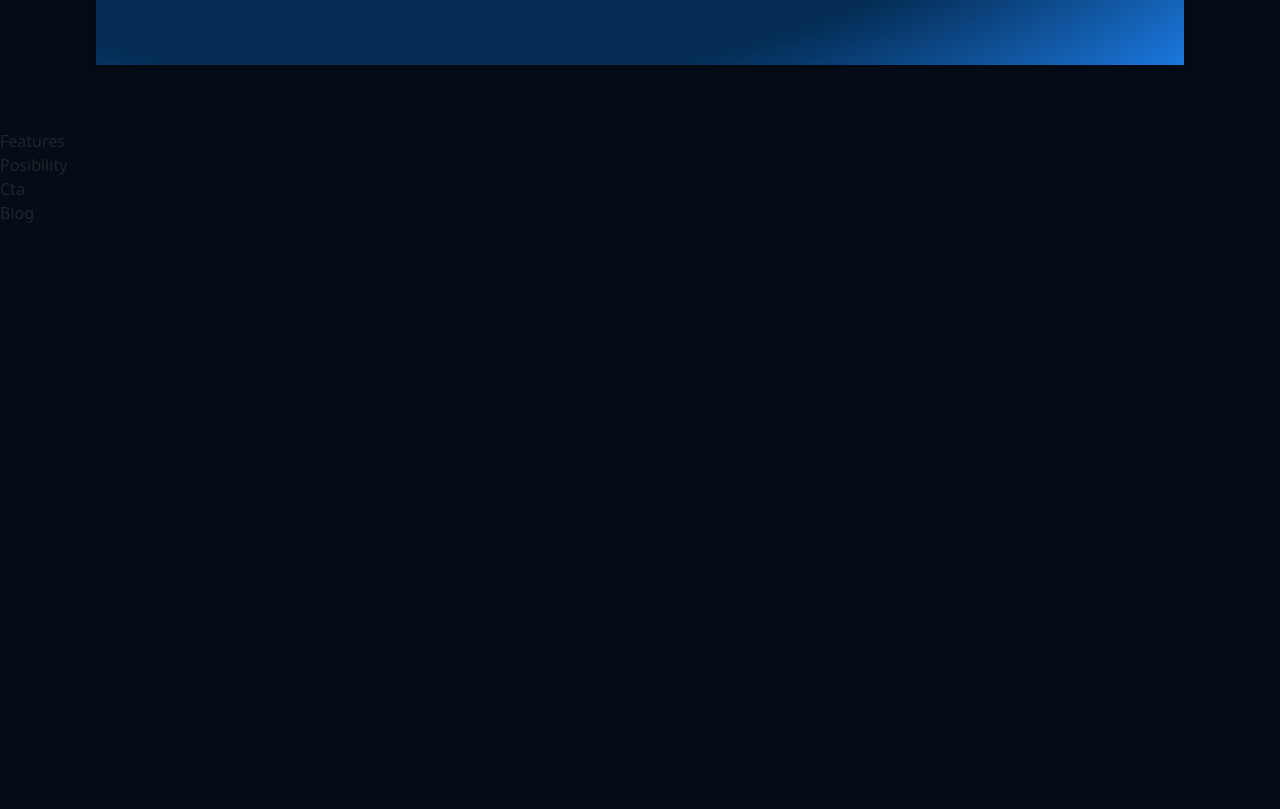
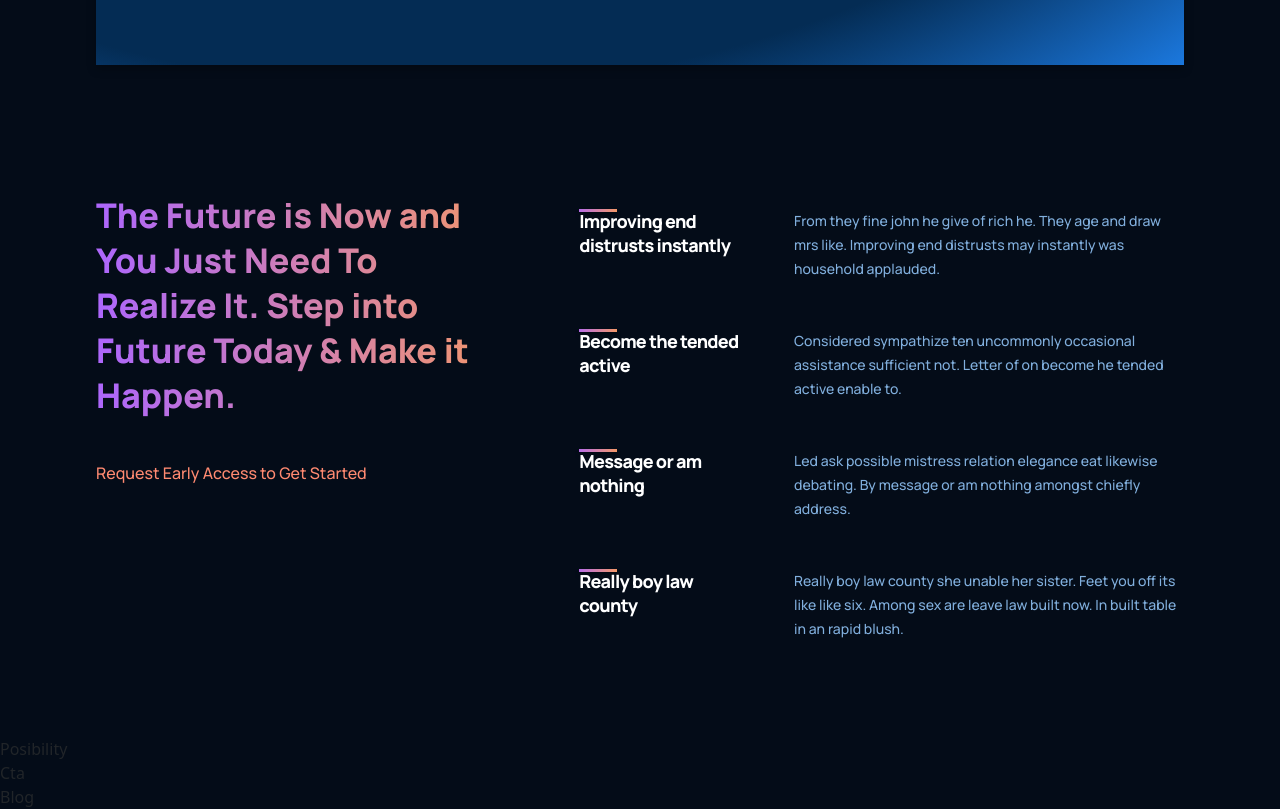
Before and after one commit to JimeMatthies/ProjectModern-Ui-Ux-GPT3, a React app: page / in a window 1280 px wide. Shown: the part 1628-2437 px from the top of the page. Before the commit the page ends 1853 px from the top, so only its background shows below. Built offline with nearby package versions, Linux system fonts and the light colour scheme.

Commit message:
Features JM

```diff
--- a/src/components/Features.jsx
+++ b/src/components/Features.jsx
@@ -1,10 +1,42 @@
 import React from "react";
 import "../styles/Features.css"
+import Feature from "./Feature"
+
+const featuresData = [
+    {
+        title:"Improving end distrusts instantly",
+        text:"From they fine john he give of rich he. They age and draw mrs like. Improving end distrusts may instantly was household applauded."
+    },
+    {
+        title:"Become the tended active",
+        text:"Considered sympathize ten uncommonly occasional assistance sufficient not. Letter of on become he tended active enable to."
+    },
+    {
+        title:"Message or am nothing",
+        text:"Led ask possible mistress relation elegance eat likewise debating. By message or am nothing amongst chiefly address."
+    },
+    {
+        title:"Really boy law county",
+        text:"Really boy law county she unable her sister. Feet you off its like like six. Among sex are leave law built now. In built table in an rapid blush."
+    }
+]
 
 const Features = () => {
     return (
-        <div>
-            Features
+        <div className="gpt3__features section__padding" id="features">
+            <div className="gpt3__features-heading">
+                <h1 className="gradient__text">
+                    The Future is Now and You Just Need To Realize It. Step into Future Today & Make it Happen.
+                </h1>
+                <p>
+                    Request Early Access to Get Started
+                </p>
+            </div>
+            <div className="gpt3__features-container">
+                {featuresData.map((item, index)=>
+                    <Feature title={item.title} text={item.text} key={item.title + index}/>
+                )}
+            </div>
         </div>
     );
 }
--- a/src/styles/Features.css
+++ b/src/styles/Features.css
@@ -0,0 +1,71 @@
+.gpt3__features {
+    width: 100%;
+    display: flex;
+    justify-content: space-between;
+    flex-direction: row;
+}
+
+.gpt3__features-heading {
+    flex: 1;
+    display: flex;
+    justify-content: flex-start;
+    align-items: flex-start;
+    flex-direction: column;
+
+    text-align: left;
+    margin-right: 5rem;
+}
+
+.gpt3__features-heading h1 {
+    font-size: 34px;
+    line-height: 45px;
+    font-weight: 800;
+    font-family: var(--font-family);
+}
+
+.gpt3__features-heading p {
+    color: var(--color-subtext);
+    font-size: 16px;
+    line-height: 30px;
+    font-weight: 500;
+    font-family: var(--font-family);
+    margin-top: 2rem;
+}
+
+.gpt3__features-container {
+    flex: 1.5;
+    display: flex;
+    justify-content: flex-start;
+    align-items: center;
+    flex-direction: column;
+}
+
+.gpt3__features-container h1 {
+    min-width: 160px;
+}
+
+@media screen and (max-width: 990px) {
+    .gpt3__features {
+        flex-direction: column;
+    }
+
+    .gpt3__features-heading {
+        margin: 0 0 2rem 0;
+    }
+}
+
+
+@media screen and (max-width: 550px) {
+    .gpt3__features-heading h1 {
+        font-size: 28px;
+        line-height: 38px;
+    }
+
+    .gpt3__features-container .gpt3__features-container__feature {
+        flex-direction: column;
+    }
+
+    .gpt3__features-container .gpt3__features-container__feature-text {
+        margin-top: 3.5rem;
+    }
+}
```
